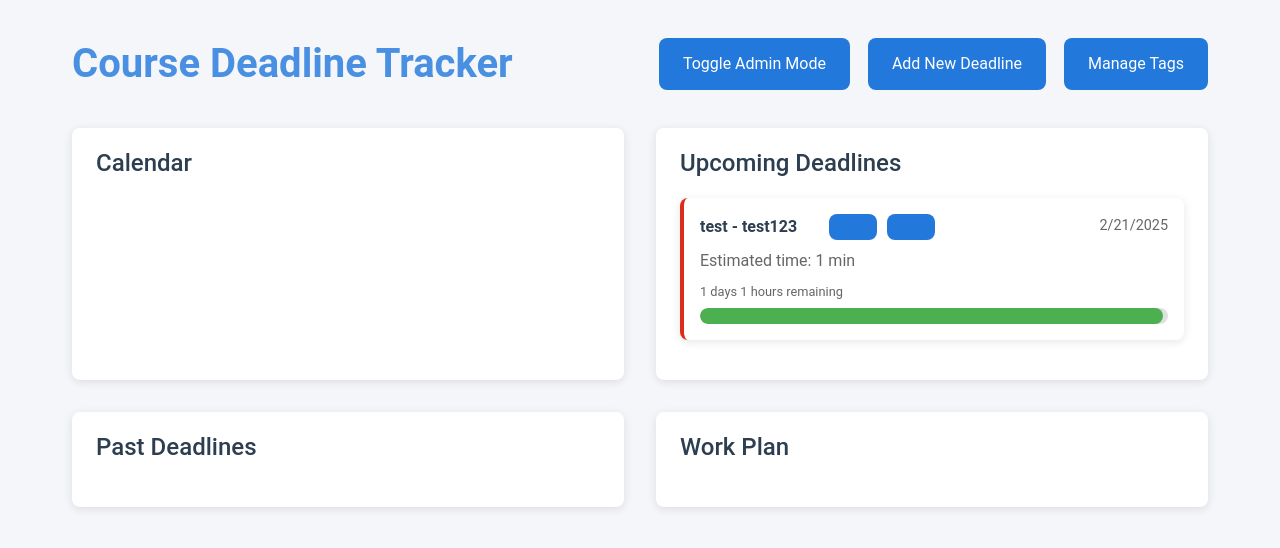
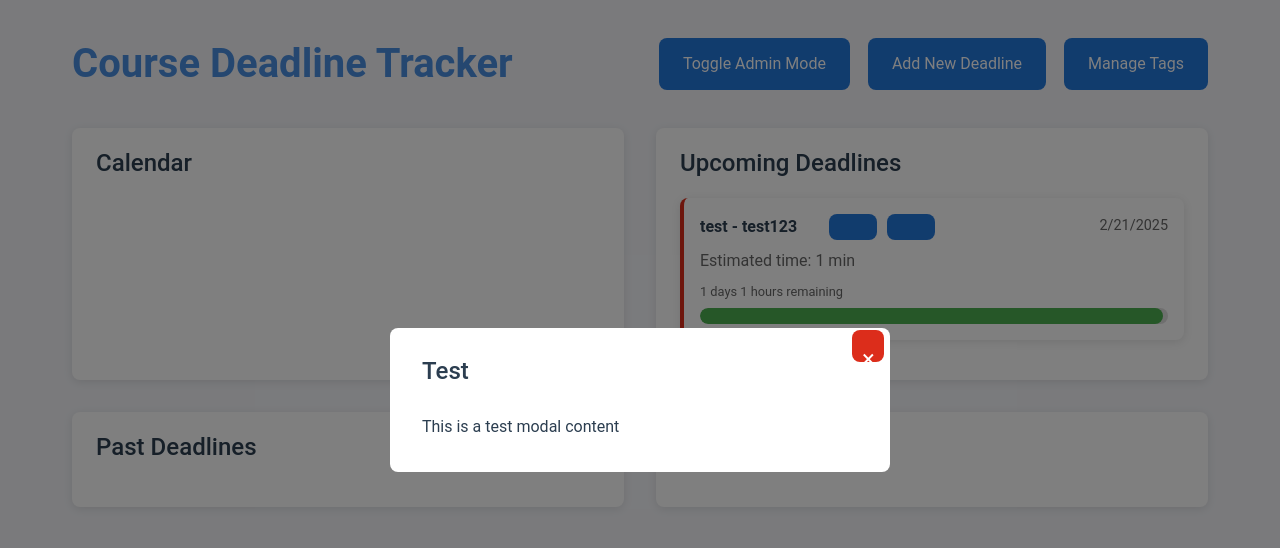
Before and after one commit to FeudeyTF/DeadlinesOrganizer, a React (Create React App) app in the folder react/: page / in a window 1280 px wide. Both pictures are taken after a click on the element "Manage Tags". Shown: the top 548 px of the page. Built offline with nearby package versions, Linux system fonts and the light colour scheme.

Commit message:
Modals windows

```diff
--- a/react/src/DeadlinesOrganizer.tsx
+++ b/react/src/DeadlinesOrganizer.tsx
@@ -1,8 +1,12 @@
+import { useState } from 'react';
 import { Button } from "./common/components/Button";
 import { DeadlineCard } from "./common/components/DeadlineCard";
+import { Modal } from "./common/components/Modal";
 import { Section } from "./common/components/Section";
 
-function DeadlinesOrganizer() {
+export default function DeadlinesOrganizer() {
+  const [isModalOpen, setIsModalOpen] = useState(false);
+
   return (
     <div className="container">
       <header>
@@ -10,7 +14,8 @@ function DeadlinesOrganizer() {
         <div className="header-buttons">
           <Button content="Toggle Admin Mode" />
           <Button content="Add New Deadline" />
-          <Button content="Manage Tags" />
+          <Button content="Manage Tags"
+            onClick={() => setIsModalOpen(true)}/>
         </div>
       </header>
 
@@ -23,14 +28,30 @@ function DeadlinesOrganizer() {
             taskName="test123"
             endDate={new Date(2025, 1, 21)}
             color="bad"
-            buttons={[<Button />, <Button />]}
+            buttons={[
+              <Button
+                onClick={() =>
+                  <Modal isOpen={isModalOpen} title="Modal Title">
+                    <p>Modal content goes here</p>
+                  </Modal>
+                }
+              />,
+              <Button />,
+            ]}
           />
         </Section>
         <Section title="Past Deadlines" />
         <Section title="Work Plan" />
       </div>
+
+      <Modal
+        isOpen={isModalOpen}
+        title="Test"
+        onClose={() => setIsModalOpen(false)}
+      >
+        <p>This is a test modal content</p>
+      </Modal>
+
     </div>
   );
 }
-
-export default DeadlinesOrganizer;
--- /dev/null
+++ b/react/src/common/components/Modal.tsx
@@ -0,0 +1,69 @@
+import React, { useEffect, useCallback } from "react";
+import { Button } from "./Button";
+import { classes } from "../functions";
+import { DefaultProps } from "../types";
+
+type ModalProps = {
+  onClose?: () => void;
+  title: string;
+  isOpen: boolean;
+} & DefaultProps;
+
+export function Modal(props: ModalProps) {
+  const { onClose, title, children, className, isOpen } = props;
+
+  const handleEscape = useCallback(
+    (e: KeyboardEvent) => {
+      if (e.key === "Escape" && isOpen) {
+        if (onClose) {
+          onClose();
+        }
+      }
+    },
+    [isOpen, onClose]
+  );
+
+  const handleBackdropClick = (e: React.MouseEvent) => {
+    if (e.target === e.currentTarget) {
+      if (onClose) {
+        onClose();
+      }
+    }
+  };
+
+  useEffect(() => {
+    if (isOpen) {
+      document.body.classList.add("modal-open");
+      document.addEventListener("keydown", handleEscape);
+    } else {
+      document.body.classList.remove("modal-open");
+    }
+
+    return () => {
+      document.body.classList.remove("modal-open");
+      document.removeEventListener("keydown", handleEscape);
+    };
+  }, [isOpen, handleEscape]);
+
+  if (!isOpen) return null;
+
+  return (
+    <div
+      className={classes(["modal active", className])}
+      onClick={handleBackdropClick}
+      role="dialog"
+      aria-modal="true"
+      aria-labelledby={title ? "modal-title" : undefined}
+    >
+      <div className="modal-content">
+        {title && (
+          <h2 className="title" id="modal-title">
+            {title}
+          </h2>
+        )}
+        <Button className="close" color="bad" onClick={onClose} content="×" />
+        {children}
+      </div>
+    </div>
+  );
+}
--- /dev/null
+++ b/react/src/styles/components/Modal.scss
@@ -0,0 +1,68 @@
+@use "../colors.scss";
+
+.modal {
+    display: none;
+    position: fixed;
+    top: 0;
+    left: 0;
+    width: 100%;
+    height: 100%;
+    background-color: rgba(0, 0, 0, 0);
+    align-items: center;
+    justify-content: center;
+    transition: background-color 0.3s ease;
+    opacity: 0;
+    pointer-events: none;
+    z-index: 3000;
+
+    &.active {
+        display: flex;
+        background-color: rgba(0, 0, 0, 0.5);
+        opacity: 1;
+        pointer-events: all;
+
+        .modal-content {
+            transform: translateY(0);
+            opacity: 1;
+        }
+    }
+
+    .modal-content {
+        background-color: white;
+        padding: 1.5rem 2rem 2rem;
+        width: 90%;
+        max-width: 500px;
+        border-radius: colors.$border-radius;
+        position: relative;
+        margin: 0;
+        max-height: 90vh;
+        overflow-y: auto;
+        transform: translateY(-20px);
+        opacity: 0;
+        transition: all 0.3s ease;
+        z-index: 999;
+
+        .title {
+            margin-bottom: 1.5rem;
+            color: colors.$text;
+            font-size: 1.5rem;
+            font-weight: 500;
+        }
+    }
+
+    .close {
+        height: 32px;
+        width: 32px;
+        position: absolute;
+        right: 1rem;
+        top: 0.75rem;
+        text-align: center;
+        font-size: 1.5rem;
+        padding: 10px;
+        margin: -10px;
+    }
+}
+
+body.modal-open {
+    overflow: hidden;
+}
--- a/react/src/styles/main.scss
+++ b/react/src/styles/main.scss
@@ -5,6 +5,8 @@
 @include meta.load-css("./components/Section.scss");
 @include meta.load-css("./components/DeadlineCard.scss");
 @include meta.load-css("./components/ProgressBar.scss");
+@include meta.load-css("./components/Modal.scss");
+
 
 
 @include meta.load-css("./interfaces/DeadlinesOrganizer.scss");
```
